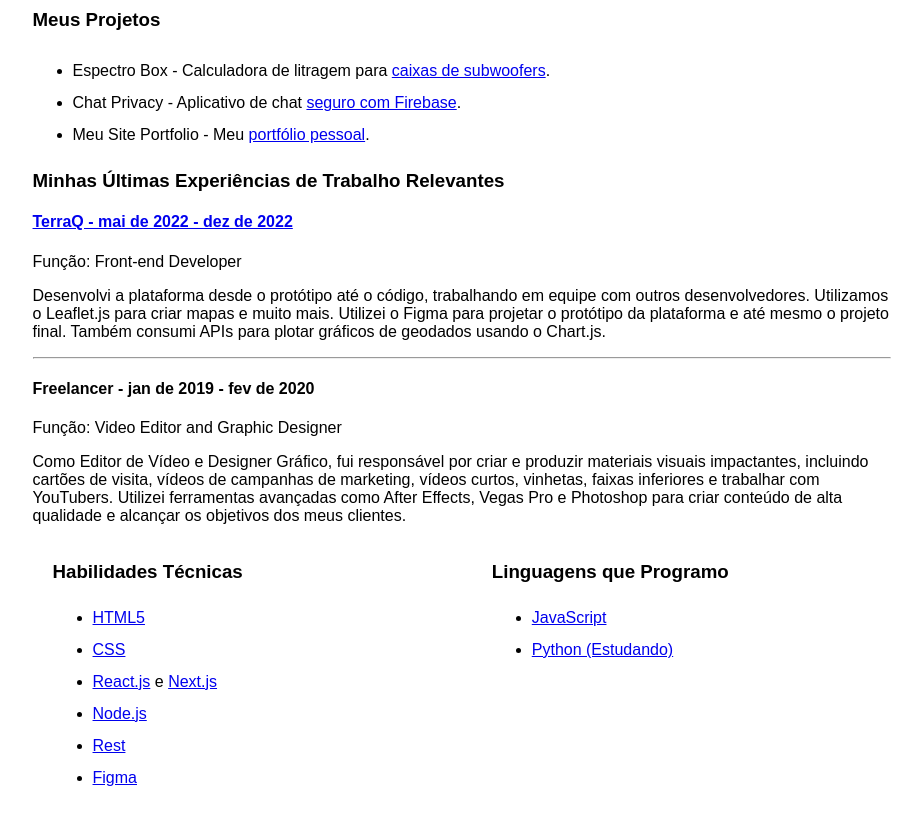
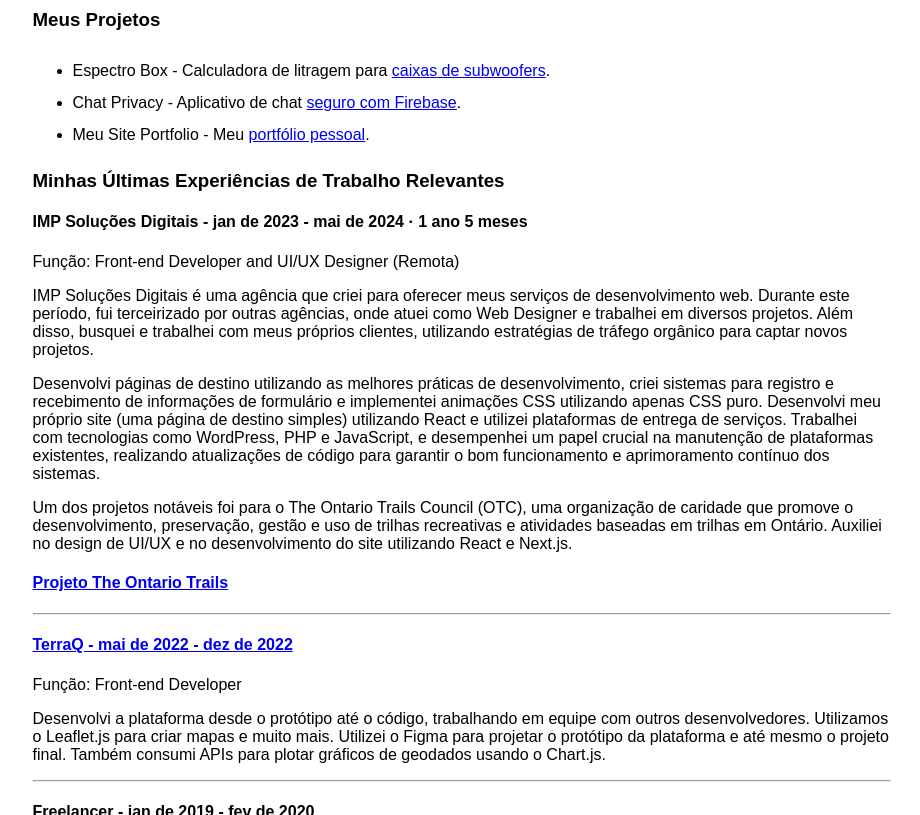
Before and after one commit to danieldoliveiradd/Daniel-CV, a plain HTML site: page index.html in a window 1280 px wide. Shown: the part 590-1405 px from the top of the page, without its empty margins (329-1249 px from the left). Drawn offline with Linux system fonts and the light colour scheme; a web font is replaced by a local one.

Commit message:
Update index.html

```diff
--- a/index.html
+++ b/index.html
@@ -125,6 +125,20 @@
                 <div>
                     <h3>Minhas Últimas Experiências de Trabalho Relevantes</h3>
                     <div>
+
+                    <h4>IMP Soluções Digitais - jan de 2023 - mai de 2024 · 1 ano 5 meses</h4>
+                        <p>Função: Front-end Developer and UI/UX Designer (Remota)</p>
+                        <p>IMP Soluções Digitais é uma agência que criei para oferecer meus serviços de desenvolvimento web. Durante este período, fui terceirizado por outras agências, onde atuei como Web Designer e trabalhei em diversos projetos. Além disso, busquei e trabalhei com meus próprios clientes, utilizando estratégias de tráfego orgânico para captar novos projetos.</p>
+                        <p>Desenvolvi páginas de destino utilizando as melhores práticas de desenvolvimento, criei sistemas para registro e recebimento de informações de formulário e implementei animações CSS utilizando apenas CSS puro. Desenvolvi meu próprio site (uma página de destino simples) utilizando React e utilizei plataformas de entrega de serviços. Trabalhei com tecnologias como WordPress, PHP e JavaScript, e desempenhei um papel crucial na manutenção de plataformas existentes, realizando atualizações de código para garantir o bom funcionamento e aprimoramento contínuo dos sistemas.</p>
+                        <p>Um dos projetos notáveis foi para o The Ontario Trails Council (OTC), uma organização de caridade que promove o desenvolvimento, preservação, gestão e uso de trilhas recreativas e atividades baseadas em trilhas em Ontário. Auxiliei no design de UI/UX e no desenvolvimento do site utilizando React e Next.js.</p>
+
+                             <a href="https://www.ontariotrails.on.ca/" target="_blank">
+                                 <h4>Projeto The Ontario Trails</h4>
+                                </a>
+
+
+                        <hr>
+
                         <a href="https://terraq.com.br/" target="_blank">
                             <h4>TerraQ - mai de 2022 - dez de 2022</h4>
                         </a>
```
